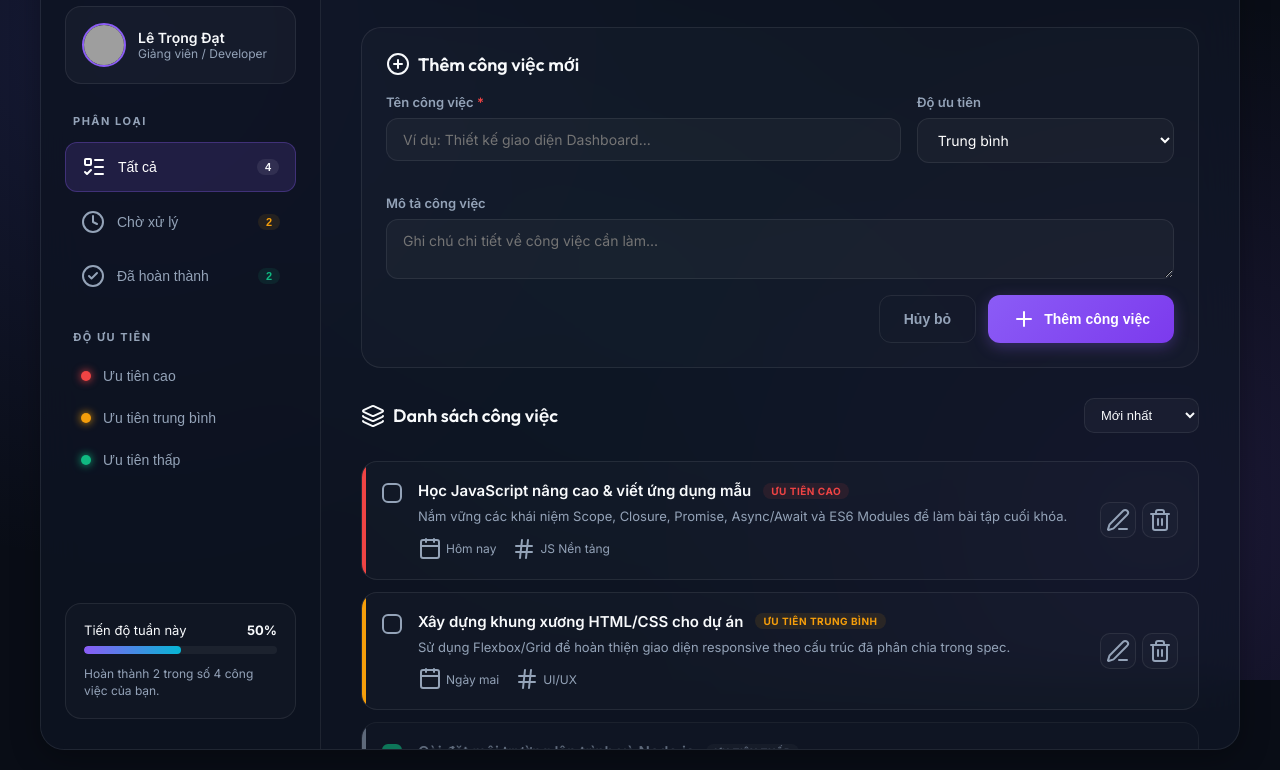
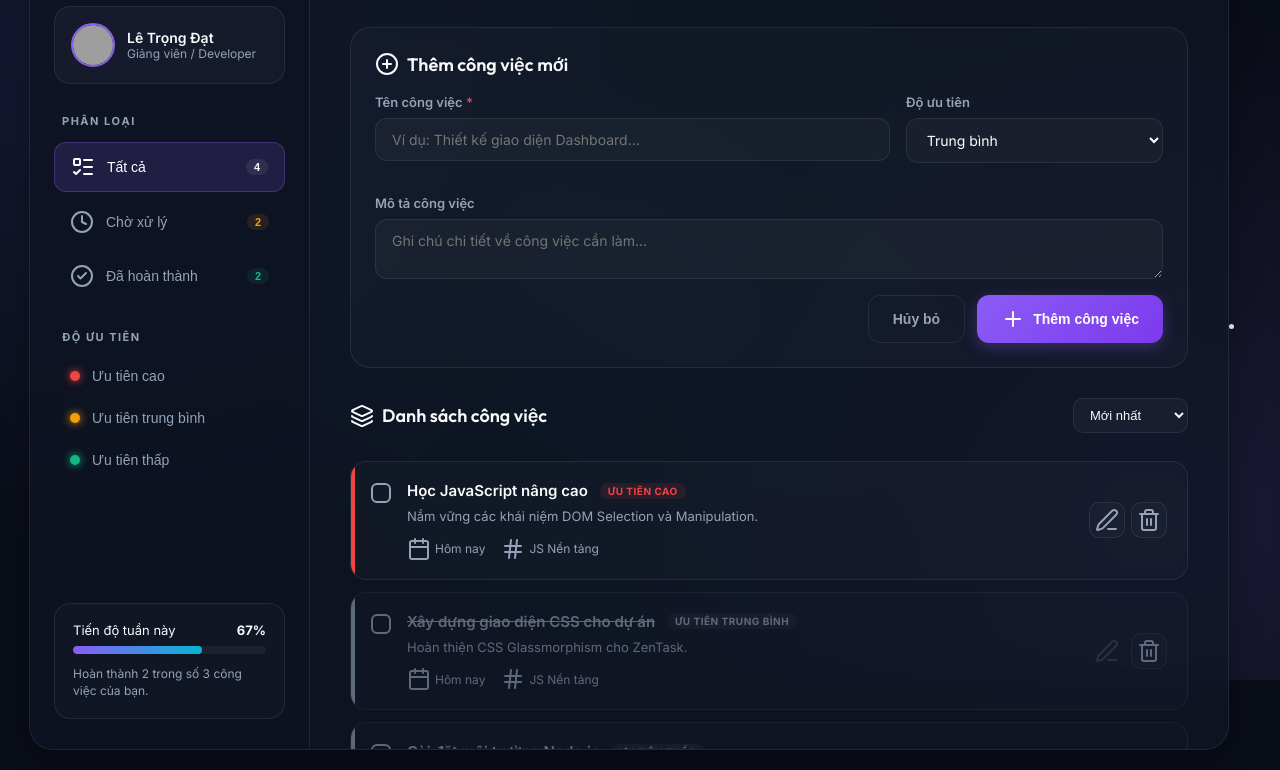
Before and after one commit to datlt2306/FPL-WEB2064, a plain HTML site: page todos/index.html in a window 1280 px wide. Shown: the part 120-890 px from the top of the page. Drawn offline with nearby package versions, Linux system fonts and the light colour scheme; grey boxes are pictures that could not be loaded.

Commit message:
feat: implement task rendering logic and progress tracking in main.js with updated DOM IDs and event listeners

```diff
--- a/todos/index.html
+++ b/todos/index.html
@@ -146,7 +146,7 @@
                     <span>Đang tải dữ liệu...</span>
                 </div>
 
-                <ul id="danh-sach-cong-viec" class="task-list">
+                <ul id="task-list" class="task-list">
                     <!-- Task Item 1: High Priority (Active) -->
                     <li class="task-item" data-priority="high">
                         <div class="task-checkbox-wrapper">
@@ -246,12 +246,9 @@
     <!-- Script to render Lucide Icons -->
     <script>
         lucide.createIcons();
+    </script>
+    <script src="./main.js"></script>
+</body>
+</html>
 
-
-        const deleteButton = document.querySelector('.btn-delete');
-const taskItem = deleteButton.parentElement.parentElement; // Đi lên 2 cấp để lấy thẻ <li> chứa nút
-    console.log(taskItem);
-    </script>
-
-
-</body></html>
+<li data-id="1"></li>
--- /dev/null
+++ b/todos/main.js
@@ -0,0 +1,96 @@
+// Mảng lưu trữ trạng thái danh sách công việc (State)
+let danhSachCongViec = [
+    {
+        id: 1,
+        ten: "Học JavaScript nâng cao",
+        moTa: "Nắm vững các khái niệm DOM Selection và Manipulation.",
+        uuTien: "high",
+        hoanThanh: false
+    }, // item
+    {
+        id: 2,
+        ten: "Xây dựng giao diện CSS cho dự án",
+        moTa: "Hoàn thiện CSS Glassmorphism cho ZenTask.",
+        uuTien: "medium",
+        hoanThanh: true
+    },// item
+    {
+        id: 3,
+        ten: "Cài đặt môi trường Node.js",
+        moTa: "Cài đặt git, npm và các thư viện cần thiết.",
+        uuTien: "low",
+        hoanThanh: true
+    }// item
+];
+
+function renderList(){
+    // tìm thẻ ul để hiển thị
+    const ulElement = document.querySelector('#task-list');
+
+    // bỏ hết li trong ul
+    ulElement.innerHTML = '';
+
+    // nếu không có li thì thêm li đầu tiên
+    if(danhSachCongViec.length === 0) {
+        ulElement.innerHTML = `<li>Không có công việc nào</li>`;
+        return;
+    }
+    danhSachCongViec.forEach(function(item){
+        // item là các phần tử trong mảng
+        const liElement = document.createElement('li');
+        liElement.className = `task-item ${item.hoanThanh ? 'completed': ""}`;
+        liElement.dataset.id = item.id;
+        liElement.dataset.priority = item.uuTien;
+
+        // check priority
+
+        let priority = 'Ưu tiên thấp';
+        if(item.uuTien === 'high') priority = 'Ưu tiên cao'
+        else if(item.uuTien === 'medium') priority = 'Ưu tiên trung bình';
+
+        liElement.innerHTML = `
+            <div class="task-checkbox-wrapper">
+                <input type="checkbox" id="task-${item.id}" class="task-checkbox">
+                <label for="task-${item.id}" class="checkbox-custom"></label>
+            </div>
+            <div class="task-content">
+                <div class="task-title-row">
+                    <h4 class="task-title">${item.ten}</h4>
+                    <span class="badge-priority ${item.uuTien}">${priority}</span>
+                </div>
+                <p class="task-desc">${item.moTa}</p>
+                <div class="task-meta">
+                    <span class="meta-item"><svg xmlns="http://www.w3.org/2000/svg" width="24" height="24" viewBox="0 0 24 24" fill="none" stroke="currentColor" stroke-width="2" stroke-linecap="round" stroke-linejoin="round" data-lucide="calendar" aria-hidden="true" class="lucide lucide-calendar"><path d="M8 2v4"></path><path d="M16 2v4"></path><rect width="18" height="18" x="3" y="4" rx="2"></rect><path d="M3 10h18"></path></svg> Hôm nay</span>
+                    <span class="meta-item"><svg xmlns="http://www.w3.org/2000/svg" width="24" height="24" viewBox="0 0 24 24" fill="none" stroke="currentColor" stroke-width="2" stroke-linecap="round" stroke-linejoin="round" data-lucide="hash" aria-hidden="true" class="lucide lucide-hash"><line x1="4" x2="20" y1="9" y2="9"></line><line x1="4" x2="20" y1="15" y2="15"></line><line x1="10" x2="8" y1="3" y2="21"></line><line x1="16" x2="14" y1="3" y2="21"></line></svg> JS Nền tảng</span>
+                </div>
+            </div>
+            <div class="task-actions">
+                <button class="btn-action btn-edit" title="Sửa công việc" ${item.hoanThanh ? 'disabled' : ""}><svg xmlns="http://www.w3.org/2000/svg" width="24" height="24" viewBox="0 0 24 24" fill="none" stroke="currentColor" stroke-width="2" stroke-linecap="round" stroke-linejoin="round" data-lucide="edit-3" aria-hidden="true" class="lucide lucide-edit-3"><path d="M13 21h8"></path><path d="M21.174 6.812a1 1 0 0 0-3.986-3.987L3.842 16.174a2 2 0 0 0-.5.83l-1.321 4.352a.5.5 0 0 0 .623.622l4.353-1.32a2 2 0 0 0 .83-.497z"></path></svg></button>
+                <button class="btn-action btn-delete" title="Xóa công việc"><svg xmlns="http://www.w3.org/2000/svg" width="24" height="24" viewBox="0 0 24 24" fill="none" stroke="currentColor" stroke-width="2" stroke-linecap="round" stroke-linejoin="round" data-lucide="trash-2" aria-hidden="true" class="lucide lucide-trash-2"><path d="M10 11v6"></path><path d="M14 11v6"></path><path d="M19 6v14a2 2 0 0 1-2 2H7a2 2 0 0 1-2-2V6"></path><path d="M3 6h18"></path><path d="M8 6V4a2 2 0 0 1 2-2h4a2 2 0 0 1 2 2v2"></path></svg></button>
+            </div>
+        `;
+        ulElement.appendChild(liElement);
+    })
+}
+renderList();
+// hiểu -> nhớ -> code
+
+function capNhatTienDo(){
+    const total = danhSachCongViec.length;
+    // lấy số lượng todo đã hoàn thành
+    const completed = danhSachCongViec.filter(item => item.hoanThanh).length;
+    const phanTram = total === 0 ? 0 : Math.round((completed / total) * 100);
+    console.log(phanTram);
+
+    const textPhanTram = document.querySelector('.stats-header strong');
+    if(textPhanTram) textPhanTram.innerText = `${phanTram}%`;
+
+    const descTienDo = document.querySelector('.stats-desc');
+    if(descTienDo) descTienDo.innerText = `Hoàn thành ${completed} trong số ${total} công việc của bạn.`
+
+    const processBar = document.querySelector('.progress-bar-fill');
+    if(processBar){
+        processBar.style.width = `${phanTram}%`
+    }
+}
+capNhatTienDo();
```
Also changed, not shown: chapter-02/index.html (+19 -10 lines).
